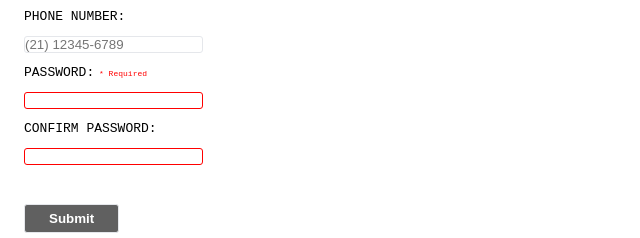
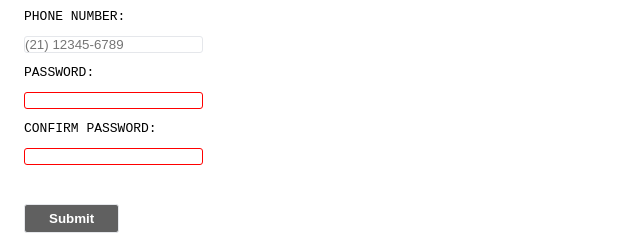
Before and after one commit to Krauzer94/odin-signup-form, a plain HTML site: page index.html in a window 1280 px wide. Shown: the part 205-443 px from the top of the page, 0-640 px from the left. Drawn offline with Linux system fonts and the light colour scheme.

Commit message:
Remove the dummy '* Required' red text

```diff
--- a/index.html
+++ b/index.html
@@ -22,7 +22,7 @@
         <label for="phone-number">PHONE NUMBER:</label><br>
         <input type="tel" name="phone-number" id="phone-number" placeholder="(21) 12345-6789" pattern="\(\d{2}\) \d{5}-\d{4}"><br>
         <!-- Password and confirm password section -->
-        <label for="password">PASSWORD:<span class="span-required" aria-label="required"> * Required</span></label><br>
+        <label for="password">PASSWORD:</label><br>
         <input type="password" name="password" id="password" minlength="8" maxlength="16" required><br>
         <label for="confirm-password">CONFIRM PASSWORD:</label><br>
         <input type="password" name="confirm-password" id="confirm-password" minlength="8" maxlength="16" required><br>
```
